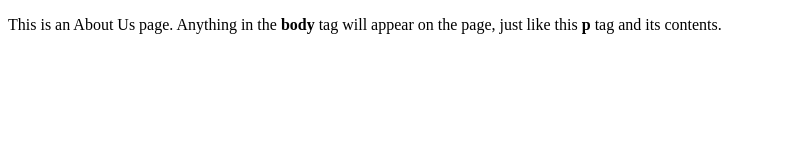
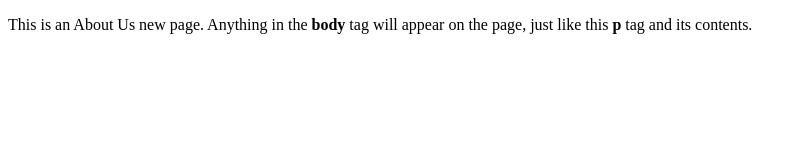
Before and after one commit to atanu2679/Testing, a plain HTML site: page about-page.html in a window 1280 px wide. Shown: the whole page, without its empty margins (0-803 px from the left). Drawn offline with Linux system fonts and the light colour scheme.

Commit message:
Update Page

```diff
--- a/about-page.html
+++ b/about-page.html
@@ -4,6 +4,6 @@
     <title>About Us</title>
   </head>
   <body>
-    <p>This is an About Us page. Anything in the <strong>body</strong> tag will appear on the page, just like this <strong>p</strong> tag and its contents.</p>
+    <p>This is an About Us new page. Anything in the <strong>body</strong> tag will appear on the page, just like this <strong>p</strong> tag and its contents.</p>
   </body>
 </html>
```
Also changed, not shown: index.html (+1 -1 lines), 1 other file.
